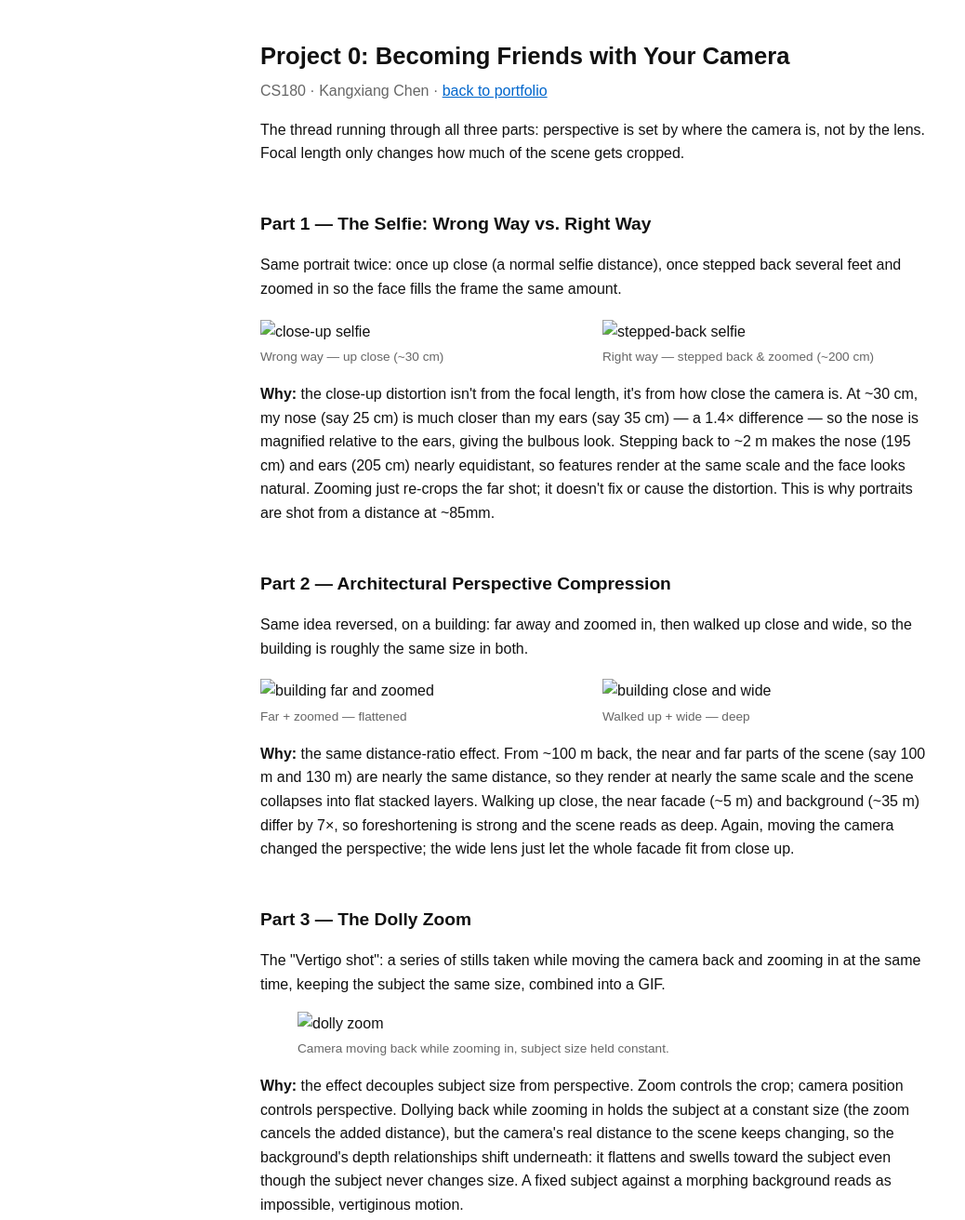
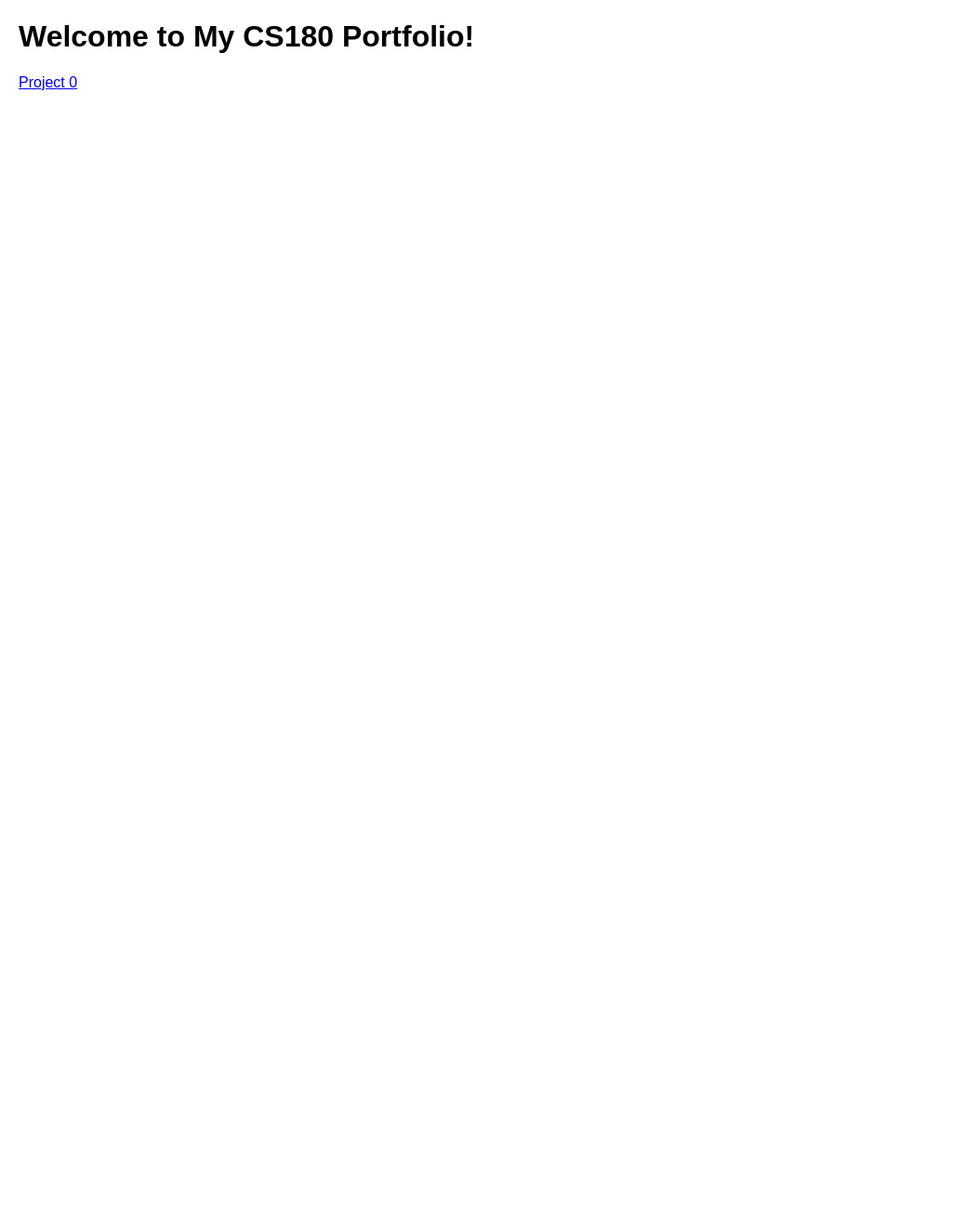
Before and after one commit to kangxiangchen/kangxiangchen.github.io, a plain HTML site: page index.html in a window 1280 px wide. Shown: the whole page at 93% size, without its empty margins (0-1038 px from the left). After the commit the page ends 800 px from the top, so only its background shows below. Drawn offline with Linux system fonts and the light colour scheme.

Commit message:
Revise index.html for portfolio update
Updated the title and structure of the portfolio page, including new styles and content.

```diff
--- a/index.html
+++ b/index.html
@@ -1,101 +1,16 @@
 <!DOCTYPE html>
-<html lang="en">
+<html>
 <head>
-<meta charset="UTF-8">
-<meta name="viewport" content="width=device-width, initial-scale=1.0">
-<title>CS180 Project 0</title>
-
-<!--
-  IMAGES: create an "images/" folder next to this file and add:
-    images/part1_selfie_closeup.jpg     (wrong way, close up)
-    images/part1_selfie_faraway.jpg     (right way, stepped back + zoomed)
-    images/part2_building_zoomed.jpg    (far + zoomed, flattened)
-    images/part2_building_close.jpg     (walked up + wide, deep)
-    images/part3_dollyzoom.gif          (your dolly zoom GIF)
-  Then edit the captions/writeups to match your shots. Delete this comment when done.
--->
-
-<style>
-  body {
-    font-family: Arial, sans-serif;
-    max-width: 720px;
-    margin: 40px auto;
-    padding: 0 20px;
-    line-height: 1.6;
-    color: #111;
-  }
-  h1 { font-size: 1.6em; margin-bottom: 0; }
-  .sub { color: #666; margin-top: 4px; }
-  h2 { font-size: 1.2em; margin-top: 48px; }
-  img { width: 100%; height: auto; display: block; margin: 4px 0; }
-  .row { display: flex; gap: 16px; flex-wrap: wrap; }
-  .row figure { flex: 1; min-width: 240px; margin: 0; }
-  figcaption { font-size: 0.85em; color: #666; }
-  a { color: #06c; }
-  @media (max-width: 520px) { .row figure { min-width: 100%; } }
-</style>
+    <title>My Portfolio</title>
+    <style>
+        body {
+            font-family: Arial, sans-serif;
+            margin: 20px;
+        }
+    </style>
 </head>
 <body>
-
-  <h1>Project 0: Becoming Friends with Your Camera</h1>
-  <p class="sub">CS180 &middot; Kangxiang Chen &middot; <a href="../index.html">back to portfolio</a></p>
-
-  <p>The thread running through all three parts: perspective is set by where the camera is,
-  not by the lens. Focal length only changes how much of the scene gets cropped.</p>
-
-  <h2>Part 1 &mdash; The Selfie: Wrong Way vs. Right Way</h2>
-  <p>Same portrait twice: once up close (a normal selfie distance), once stepped back several
-  feet and zoomed in so the face fills the frame the same amount.</p>
-  <div class="row">
-    <figure>
-      <img src="images/part1_selfie_closeup.jpg" alt="close-up selfie">
-      <figcaption>Wrong way &mdash; up close (~30 cm)</figcaption>
-    </figure>
-    <figure>
-      <img src="images/part1_selfie_faraway.jpg" alt="stepped-back selfie">
-      <figcaption>Right way &mdash; stepped back &amp; zoomed (~200 cm)</figcaption>
-    </figure>
-  </div>
-  <p><b>Why:</b> the close-up distortion isn't from the focal length, it's from how close the
-  camera is. At ~30 cm, my nose (say 25 cm) is much closer than my ears (say 35 cm) &mdash; a 1.4&times;
-  difference &mdash; so the nose is magnified relative to the ears, giving the bulbous look. Stepping
-  back to ~2 m makes the nose (195 cm) and ears (205 cm) nearly equidistant, so features render at
-  the same scale and the face looks natural. Zooming just re-crops the far shot; it doesn't fix or
-  cause the distortion. This is why portraits are shot from a distance at ~85mm.</p>
-
-  <h2>Part 2 &mdash; Architectural Perspective Compression</h2>
-  <p>Same idea reversed, on a building: far away and zoomed in, then walked up close and wide, so
-  the building is roughly the same size in both.</p>
-  <div class="row">
-    <figure>
-      <img src="images/part2_building_zoomed.jpg" alt="building far and zoomed">
-      <figcaption>Far + zoomed &mdash; flattened</figcaption>
-    </figure>
-    <figure>
-      <img src="images/part2_building_close.jpg" alt="building close and wide">
-      <figcaption>Walked up + wide &mdash; deep</figcaption>
-    </figure>
-  </div>
-  <p><b>Why:</b> the same distance-ratio effect. From ~100 m back, the near and far parts of the
-  scene (say 100 m and 130 m) are nearly the same distance, so they render at nearly the same scale
-  and the scene collapses into flat stacked layers. Walking up close, the near facade (~5 m) and
-  background (~35 m) differ by 7&times;, so foreshortening is strong and the scene reads as deep.
-  Again, moving the camera changed the perspective; the wide lens just let the whole facade fit
-  from close up.</p>
-
-  <h2>Part 3 &mdash; The Dolly Zoom</h2>
-  <p>The "Vertigo shot": a series of stills taken while moving the camera back and zooming in at
-  the same time, keeping the subject the same size, combined into a GIF.</p>
-  <figure>
-    <img src="images/part3_dollyzoom.gif" alt="dolly zoom">
-    <figcaption>Camera moving back while zooming in, subject size held constant.</figcaption>
-  </figure>
-  <p><b>Why:</b> the effect decouples subject size from perspective. Zoom controls the crop; camera
-  position controls perspective. Dollying back while zooming in holds the subject at a constant size
-  (the zoom cancels the added distance), but the camera's real distance to the scene keeps changing,
-  so the background's depth relationships shift underneath: it flattens and swells toward the
-  subject even though the subject never changes size. A fixed subject against a morphing background
-  reads as impossible, vertiginous motion.</p>
-
+    <h1>Welcome to My CS180 Portfolio!</h1>
+    <a href="./0/index.html">Project 0</a>
 </body>
 </html>
```
